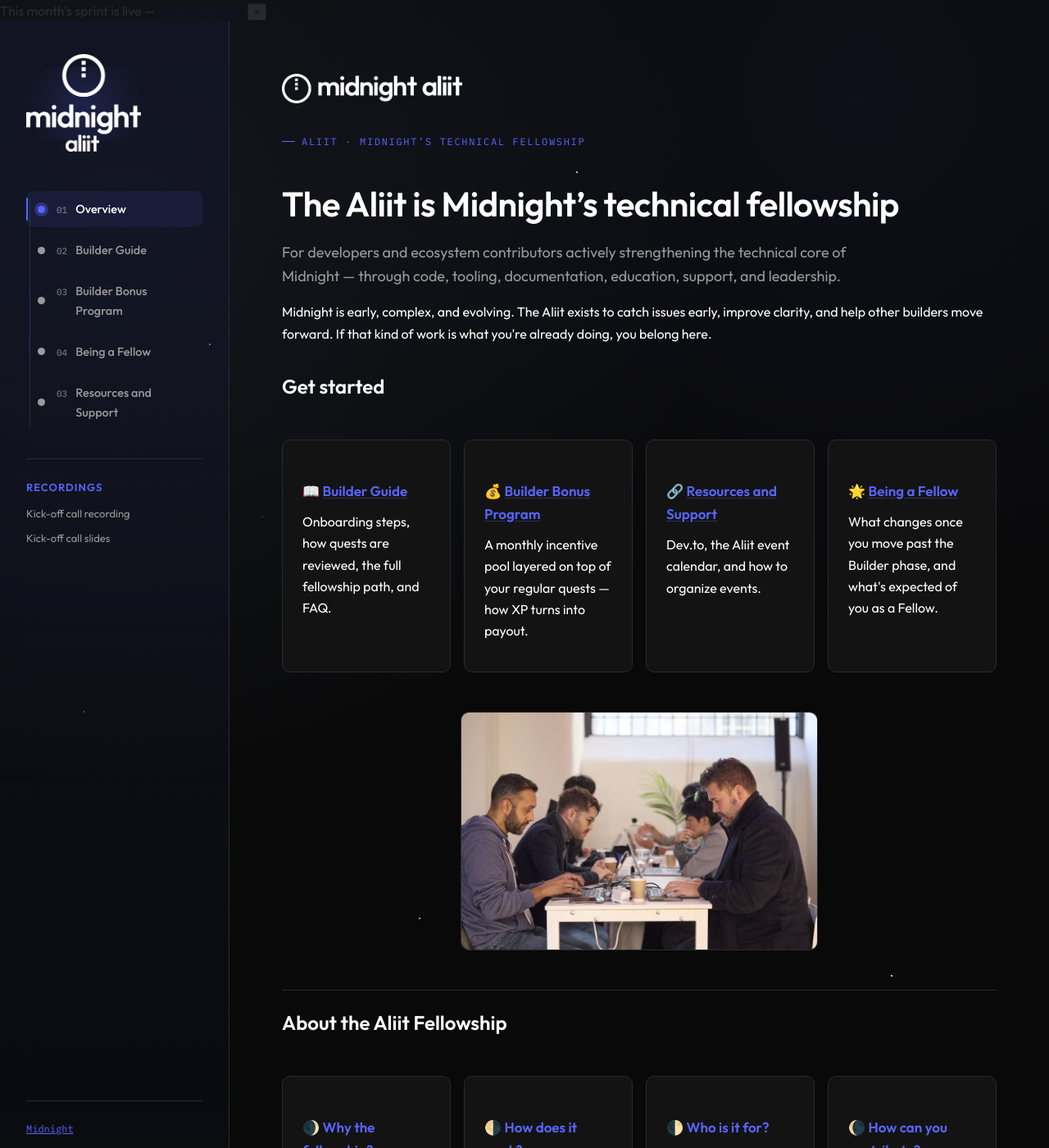
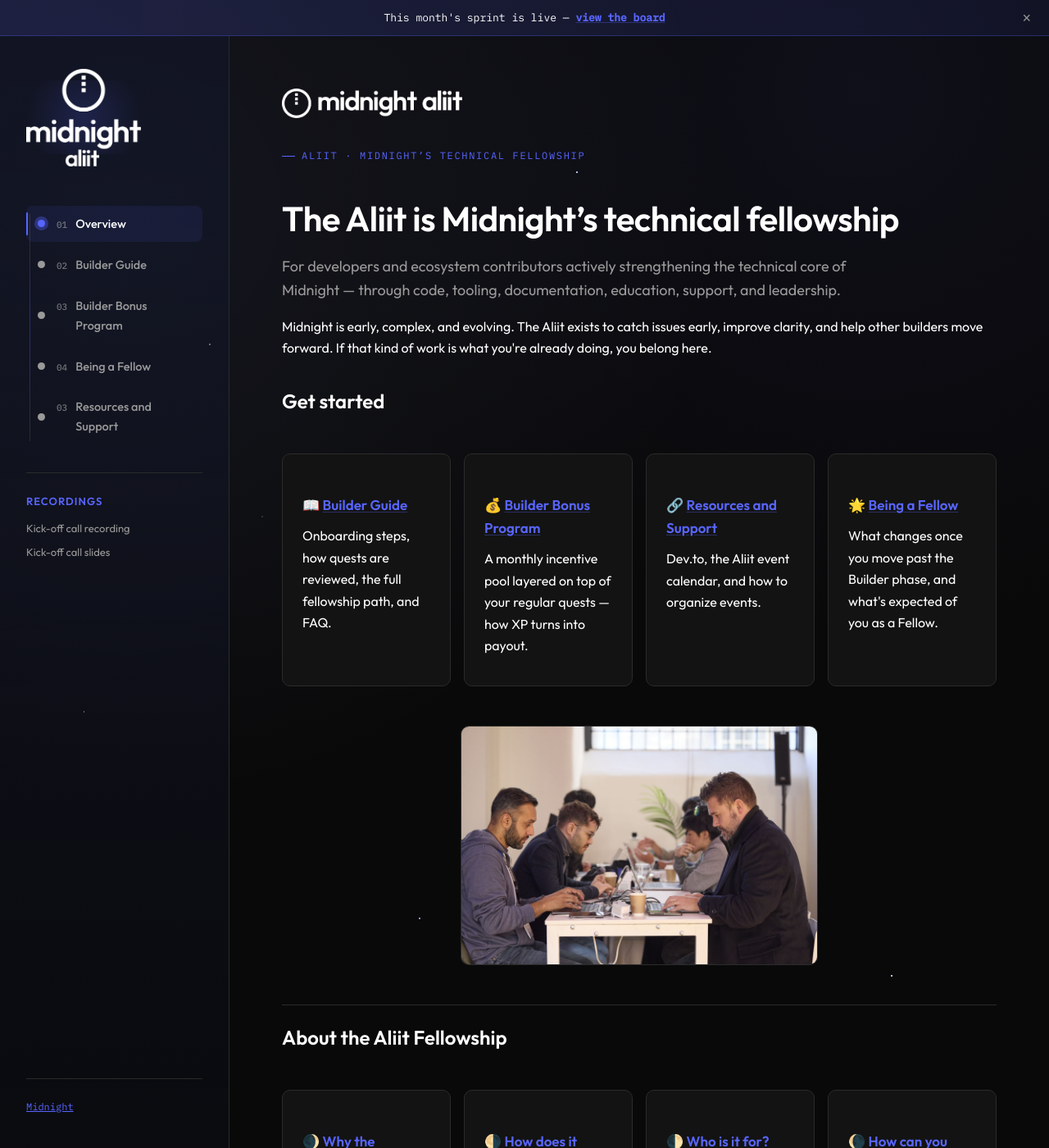
Before and after one commit to zsofimajor/aliit-builder-hub, a Jekyll site: the page built from index.md, in a window 1280 px wide and 1400 px high. Shown: the whole window at 82% size. Built offline with Jekyll 4.4.1, drawn with Linux system fonts in a browser that asks for light colours.

Commit message:
Update style.css

```diff
--- a/assets/css/style.css
+++ b/assets/css/style.css
@@ -19,6 +19,43 @@
   --body-font: "Outfit", -apple-system, BlinkMacSystemFont, sans-serif;
   --mono: "IBM Plex Mono", "SFMono-Regular", monospace;
 }
+.sprint-banner {
+  position: sticky;
+  top: 0;
+  z-index: 30;
+  height: 44px;
+  display: flex;
+  align-items: center;
+  justify-content: center;
+  gap: 6px;
+  background: linear-gradient(90deg, rgba(88,101,255,0.18), rgba(88,101,255,0.08));
+  border-bottom: 1px solid rgba(88,101,255,0.3);
+  font-family: var(--mono);
+  font-size: 13px;
+  color: var(--text);
+  padding: 0 50px;
+  text-align: center;
+}
+.sprint-banner a {
+  color: var(--accent);
+  font-weight: 600;
+  text-decoration: underline;
+  text-decoration-color: var(--accent-soft);
+}
+.sprint-banner-close {
+  position: absolute;
+  right: 16px;
+  background: none;
+  border: none;
+  color: var(--text-dim);
+  font-size: 18px;
+  cursor: pointer;
+  line-height: 1;
+}
+.sprint-banner-close:hover { color: var(--text); }
+
+body.has-banner .sidenav { top: 44px; height: calc(100vh - 44px); }
+body.has-banner .nav-toggle { top: 62px; }
 
 * { box-sizing: border-box; }
 
```
